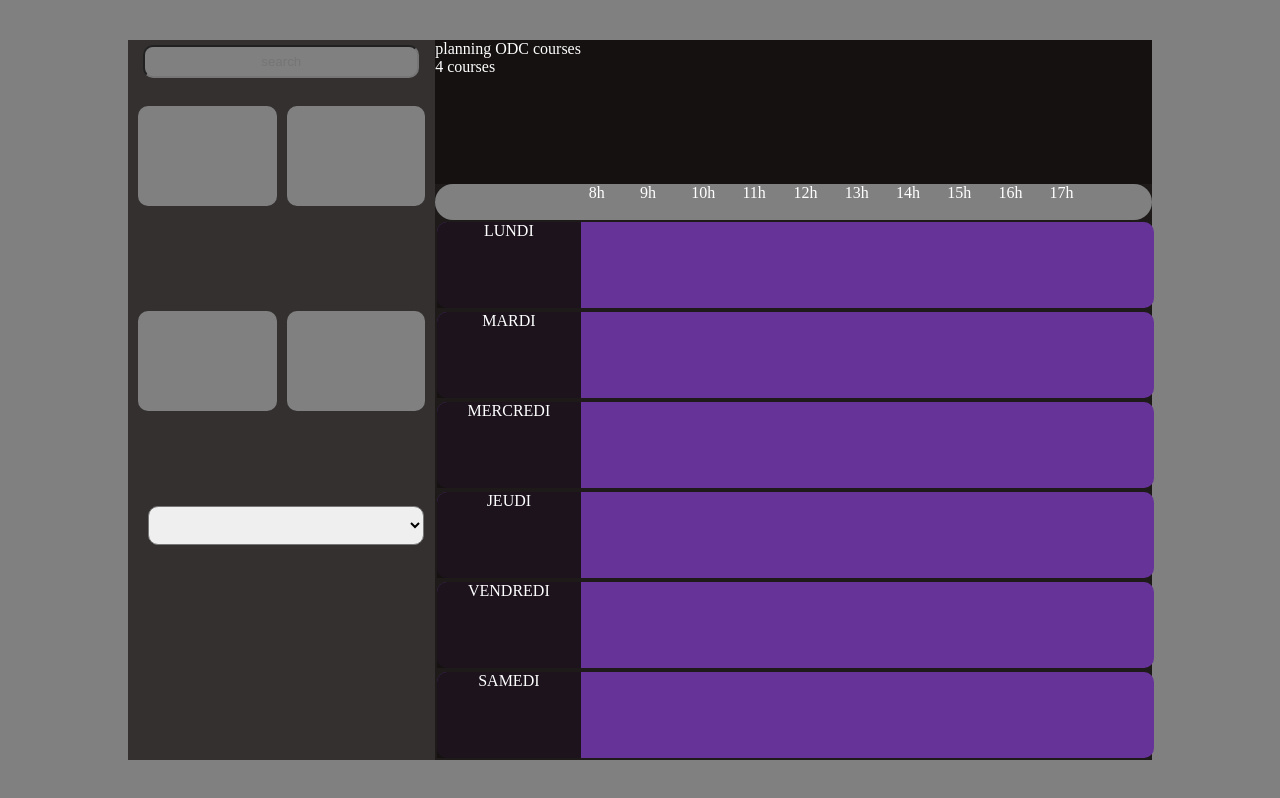
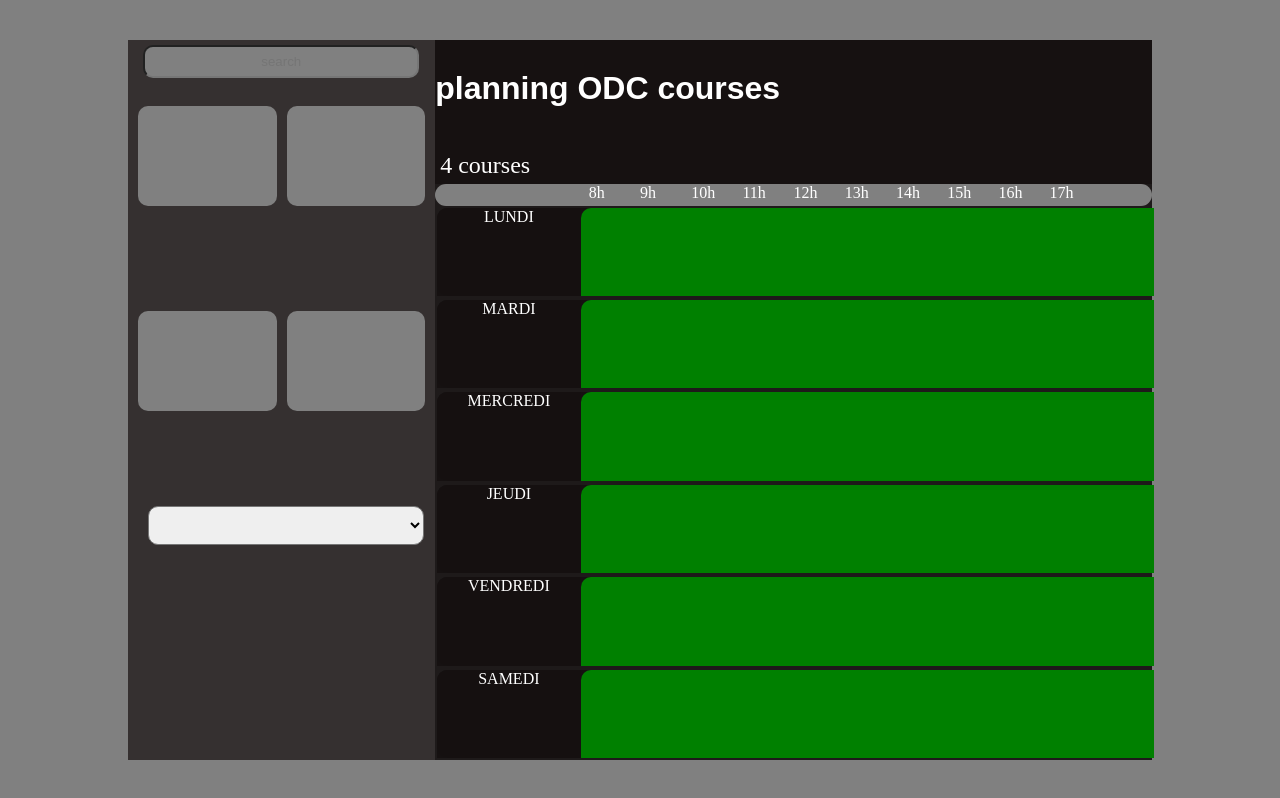
Before and after one commit to abda-gaye/planning_course, a plain HTML site: page index.html in a window 1280 px wide. Drawn offline with Linux system fonts and the light colour scheme.

Commit message:
mon projet planning course design

```diff
--- a/style.css
+++ b/style.css
@@ -67,11 +67,12 @@ select{
     height: 100%;
     color: #fff;
     display: grid;
-    grid-template-rows: 20% 5% 75%;
+    grid-template-rows: 20% 3% 77%;
     background-color: rgba(21, 17, 17, 0.912);
 
 }
 .title{
+    position: relative;
     width: 100%;
     background-color: rgba(21, 17, 17, 0.912);
 }
@@ -89,7 +90,7 @@ select{
 }
 .child{
     width: 100%;
-    background-color: rebeccapurple;
+    background-color: rgba(21, 17, 17, 0.912);
     display: grid;
     grid-template-columns: 20% 80%;
     border-radius: 10px;
@@ -97,6 +98,48 @@ select{
 }
 .child:nth-child(1)>:nth-child(1){
     background-color: rgba(21, 17, 17, 0.912);
+    border-top-left-radius: 10px;
+    text-transform: uppercase;
+    text-align: center;
+
+}
+.child:nth-child(1)>:nth-child(2){
+    background-color: green;
+    border-top-left-radius: 10px;
+    text-transform: uppercase;
+    text-align: center;
+
+}
+.child:nth-child(2)>:nth-child(2){
+    background-color: green;
+    border-top-left-radius: 10px;
+    text-transform: uppercase;
+    text-align: center;
+
+}
+.child:nth-child(3)>:nth-child(2){
+    background-color: green;
+    border-top-left-radius: 10px;
+    text-transform: uppercase;
+    text-align: center;
+
+}
+.child:nth-child(4)>:nth-child(2){
+    background-color: green;
+    border-top-left-radius: 10px;
+    text-transform: uppercase;
+    text-align: center;
+
+}
+.child:nth-child(5)>:nth-child(2){
+    background-color: green;
+    border-top-left-radius: 10px;
+    text-transform: uppercase;
+    text-align: center;
+
+}
+.child:nth-child(6)>:nth-child(2){
+    background-color: green;
     border-top-left-radius: 10px;
     text-transform: uppercase;
     text-align: center;
@@ -136,6 +179,17 @@ select{
     border-top-left-radius: 10px;
     text-transform: uppercase;
     text-align: center;
-
-
 }
+.title p{
+    font-size: 2em;
+    font-weight: 800;
+    font-family: Arial, Helvetica, sans-serif;
+    position: relative;
+    top: 30px;
+}
+.title span{
+    position: absolute;
+    bottom: 5px;
+    left: 5px;
+    font-size: 1.5em;
+}
```
Also changed, not shown: index.html (+1 -1 lines).
